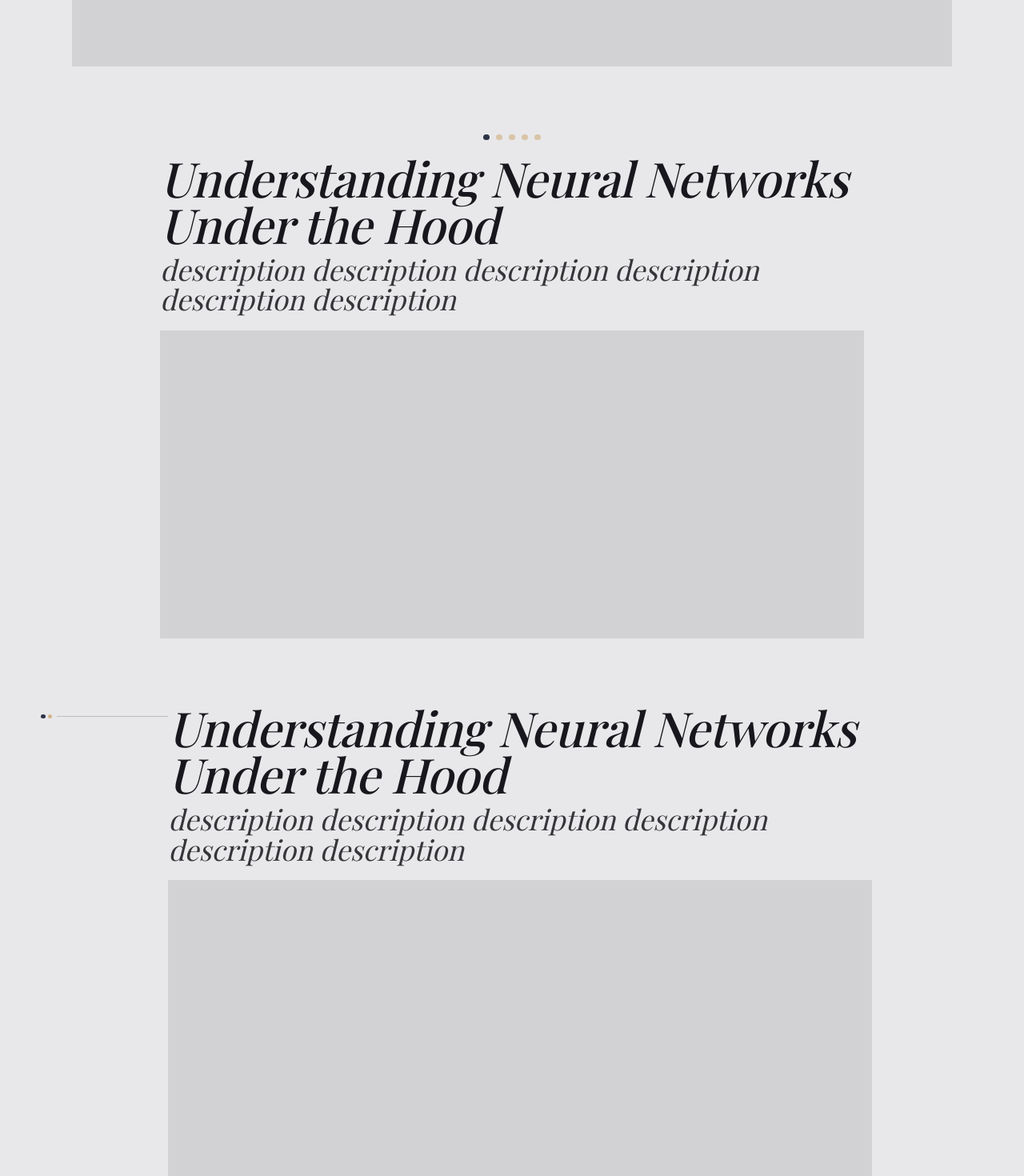
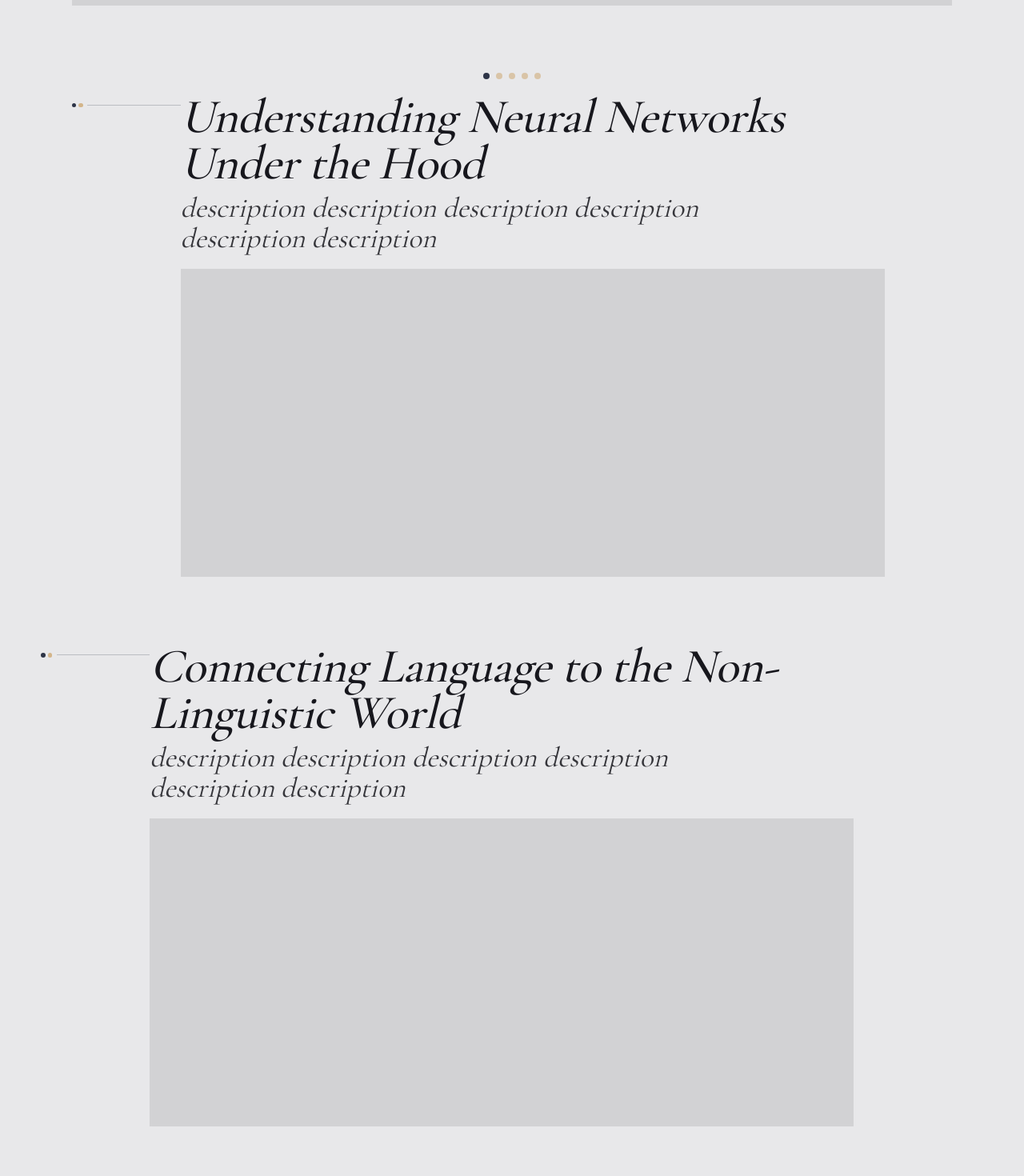
Before and after one commit to fullstackatbrown/project-lunar-lab, a Next.js app: page / in a window 1280 px wide. Shown: the part 920-2390 px from the top of the page at 80% size. Built offline with nearby package versions, Linux system fonts and the light colour scheme.

Commit message:
Working Landing Page. Implemented a Light/Dark Theme.

```diff
--- a/app/blog/page.tsx
+++ b/app/blog/page.tsx
@@ -1,8 +1,31 @@
 export default function BlogPage() {
-    return (
-      <main>
-        <h1>Blog</h1>
-        <p>Blog posts will appear here.</p>
-      </main>
-    );
-  }
+  return (
+    <main style={{ width: "min(86vw, 1120px)", margin: "0 auto", padding: "4.2rem 0 6rem" }}>
+      <h1
+        style={{
+          margin: 0,
+          fontFamily: 'var(--font-display), "Times New Roman", serif',
+          fontSize: "clamp(2.4rem, 5.4vw, 4rem)",
+          fontStyle: "italic",
+          fontWeight: 500,
+          lineHeight: 0.98,
+          letterSpacing: "-0.01em",
+        }}
+      >
+        Blog
+      </h1>
+      <p
+        style={{
+          margin: "0.6rem 0 0",
+          fontFamily: 'var(--font-display), "Times New Roman", serif',
+          fontSize: "clamp(1.4rem, 2.8vw, 2.15rem)",
+          fontStyle: "italic",
+          lineHeight: 1.08,
+          color: "var(--muted-foreground)",
+        }}
+      >
+        Blog posts will appear here.
+      </p>
+    </main>
+  );
+}
--- a/app/globals.css
+++ b/app/globals.css
@@ -160,6 +160,12 @@ a {
   margin: 5.3rem auto 0;
 }
 
+.featured-item {
+  position: relative;
+  --rail-width: 8.5rem;
+  padding-left: var(--rail-width);
+}
+
 .feature-dots {
   display: flex;
   justify-content: center;
@@ -182,7 +188,7 @@ a {
 
 .feature-card {
   max-width: min(100%, 880px);
-  margin: 0 auto;
+  margin: 0;
 }
 
 .feature-card h2,
@@ -223,15 +229,18 @@ a {
 }
 
 .timeline-item {
-  display: grid;
-  grid-template-columns: 13.5% 1fr;
-  align-items: start;
+  position: relative;
+  --rail-width: 8.5rem;
+  padding-left: var(--rail-width);
 }
 
 .timeline-rail {
+  position: absolute;
+  left: 0;
+  top: 0.75rem;
+  width: var(--rail-width);
   display: flex;
   align-items: center;
-  padding-top: 0.75rem;
 }
 
 .timeline-dot-primary,
@@ -320,7 +329,13 @@ a {
   }
 
   .timeline-item {
-    grid-template-columns: 27% 1fr;
+    --rail-width: 7.3rem;
+    padding-left: var(--rail-width);
+  }
+
+  .featured-item {
+    --rail-width: 7.3rem;
+    padding-left: var(--rail-width);
   }
 
   .feature-card h2,
--- a/app/layout.tsx
+++ b/app/layout.tsx
@@ -1,5 +1,5 @@
 import type { Metadata } from "next";
-import { Manrope, Playfair_Display } from "next/font/google";
+import { Cormorant_Garamond, Manrope } from "next/font/google";
 import "./globals.css";
 
 import SiteHeader from "@/components/layout/SiteHeader";
@@ -13,7 +13,7 @@ const sans = Manrope({
   weight: ["400", "500", "600", "700"],
 });
 
-const display = Playfair_Display({
+const display = Cormorant_Garamond({
   variable: "--font-display",
   subsets: ["latin"],
   style: ["normal", "italic"],
--- a/app/member/page.tsx
+++ b/app/member/page.tsx
@@ -1,8 +1,31 @@
 export default function MembersPage() {
-    return (
-      <main>
-        <h1>Members</h1>
-        <p>Members list will go here.</p>
-      </main>
-    );
-  }
+  return (
+    <main style={{ width: "min(86vw, 1120px)", margin: "0 auto", padding: "4.2rem 0 6rem" }}>
+      <h1
+        style={{
+          margin: 0,
+          fontFamily: 'var(--font-display), "Times New Roman", serif',
+          fontSize: "clamp(2.4rem, 5.4vw, 4rem)",
+          fontStyle: "italic",
+          fontWeight: 500,
+          lineHeight: 0.98,
+          letterSpacing: "-0.01em",
+        }}
+      >
+        Members
+      </h1>
+      <p
+        style={{
+          margin: "0.6rem 0 0",
+          fontFamily: 'var(--font-display), "Times New Roman", serif',
+          fontSize: "clamp(1.4rem, 2.8vw, 2.15rem)",
+          fontStyle: "italic",
+          lineHeight: 1.08,
+          color: "var(--muted-foreground)",
+        }}
+      >
+        Members list will go here.
+      </p>
+    </main>
+  );
+}
--- a/app/page.tsx
+++ b/app/page.tsx
@@ -17,12 +17,14 @@ const articleSections = [
 ];
 
 export default function HomePage() {
+  const [featuredArticle, ...timelineArticles] = articleSections;
+
   return (
     <main className="lunar-home">
       <section className="hero-wrap">
         <h1 className="hero-title">Language Understanding and Representation Lab</h1>
         <p className="hero-subtitle">
-          description description description dddfsf description descriionxa
+          description description description description description description
         </p>
         <div className="hero-image-placeholder" aria-hidden="true" />
       </section>
@@ -36,15 +38,22 @@ export default function HomePage() {
           <span className="dot" />
         </div>
 
-        <article className="feature-card">
-          <h2>Understanding Neural Networks Under the Hood</h2>
-          <p>description description description description description description</p>
-          <div className="article-image-placeholder" aria-hidden="true" />
-        </article>
+        {featuredArticle ? <article className="featured-item">
+          <div className="timeline-rail" aria-hidden="true">
+            <span className="timeline-dot-primary" />
+            <span className="timeline-dot-accent" />
+            <span className="timeline-line" />
+          </div>
+          <div className="feature-card">
+            <h2>{featuredArticle.title}</h2>
+            <p>{featuredArticle.description}</p>
+            <div className="article-image-placeholder" aria-hidden="true" />
+          </div>
+        </article> : null}
       </section>
 
       <section className="timeline-wrap" aria-label="Recent articles">
-        {articleSections.map((article) => (
+        {timelineArticles.map((article) => (
           <article className="timeline-item" key={article.title}>
             <div className="timeline-rail" aria-hidden="true">
               <span className="timeline-dot-primary" />
```
